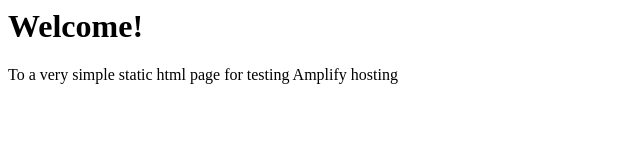
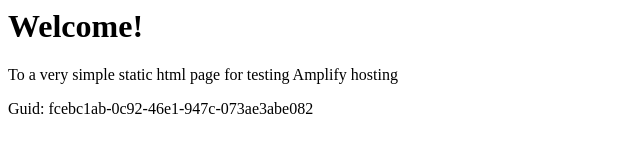
Before and after one commit to aws-aemilia-nrt/Github-PR-Commit-Integration-Test-DoNotTouch-Gith-P5X5MO5I-v1-prod-ap-northeast-1, a website: page src/index.html in a window 1280 px wide. Shown: the whole page, without its empty margins (0-640 px from the left). Drawn offline with Linux system fonts and the light colour scheme.

Commit message:
commit from integ tests

```diff
--- a/src/index.html
+++ b/src/index.html
@@ -1,3 +1,5 @@
+
+
 <html lang="en">
 
 <head>
@@ -10,6 +12,6 @@
 <body>
     <h1>Welcome!</h1>
     <p>To a very simple static html page for testing Amplify hosting</p>
-</body>
+    <p>Guid: fcebc1ab-0c92-46e1-947c-073ae3abe082</p></body>
 
 </html>
```
